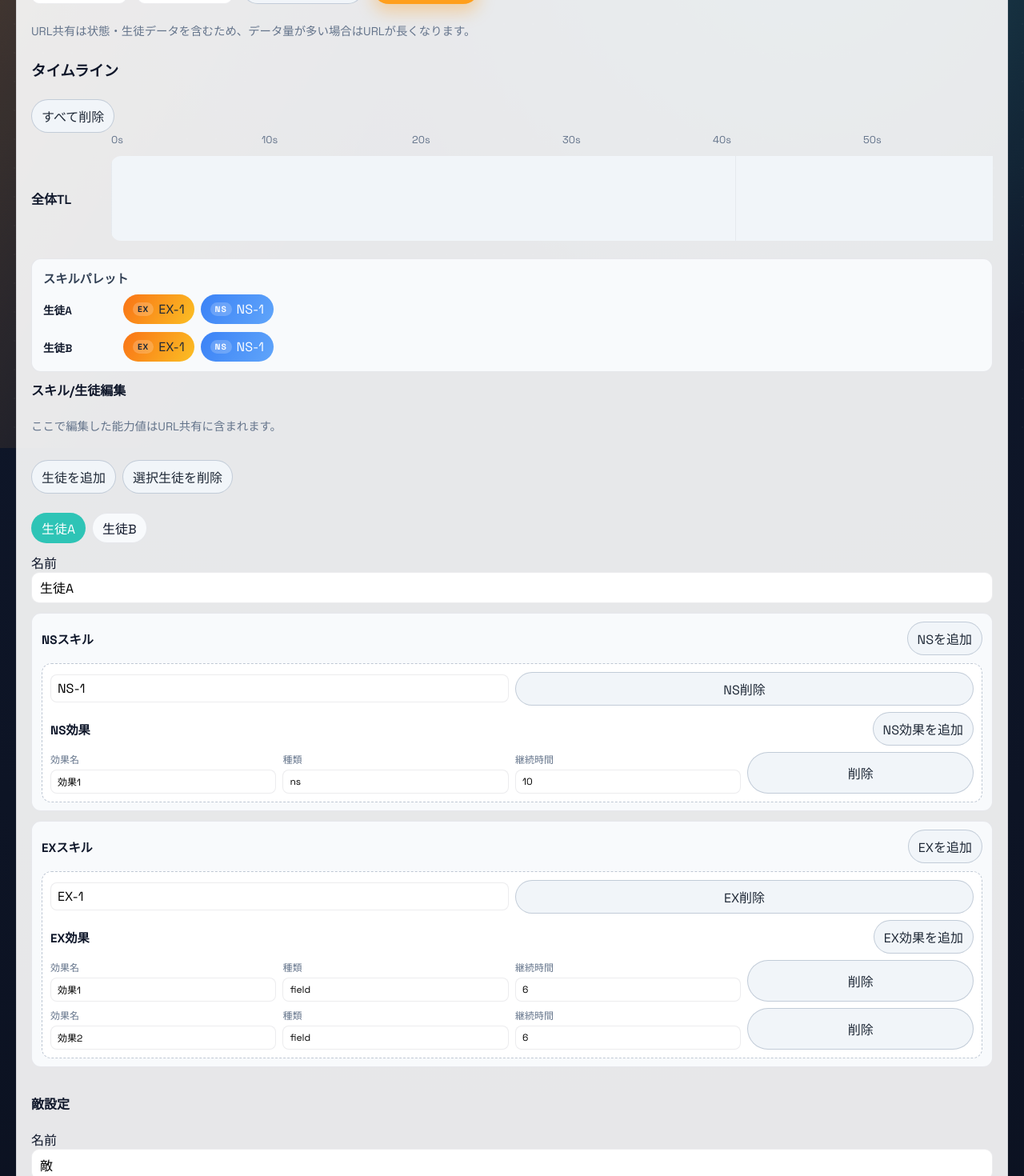
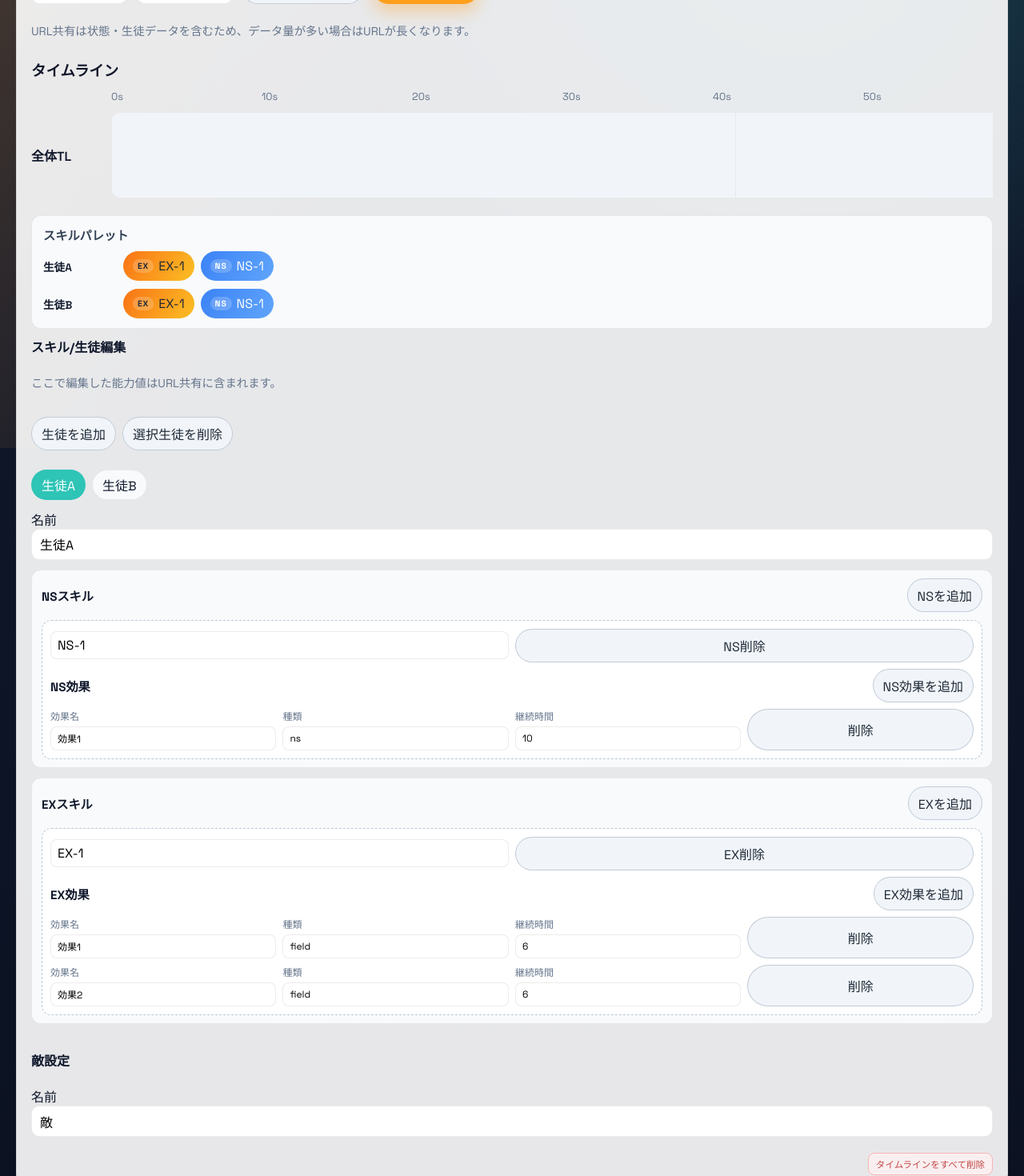
Before and after one commit to AbiraShiba/tl-puzzle, a React (Vite) app: page / in a window 1280 px wide. Shown: the part 240-1710 px from the top of the page at 80% size. Built offline with nearby package versions, Linux system fonts and the light colour scheme.

Commit message:
🎨 add delete button

```diff
--- a/src/App.tsx
+++ b/src/App.tsx
@@ -774,9 +774,6 @@ export default function App() {
     const nextTimeStep = parsed.timeStep ?? DEFAULT_TIME_STEP;
     setTimelineSeconds(nextTimeline);
     setTimeStep(nextTimeStep);
-    setInspectTime((current) =>
-      Math.round(Math.min(current, nextTimeline) / nextTimeStep) * nextTimeStep
-    );
     setEvents(clampEventsToTimeline(normalized, nextTimeline, nextTimeStep));
     if (parsed.enemy) {
       setEnemy(parsed.enemy);
@@ -801,6 +798,12 @@ export default function App() {
   const handleTimelineClear = () => {
     setEvents([]);
     setSelectedBuffRef(null);
+  };
+  const handleTimelineClearDanger = () => {
+    if (!window.confirm("タイムライン上の配置をすべて削除します。よろしいですか？")) {
+      return;
+    }
+    handleTimelineClear();
   };
 
   const updateEvent = (eventId: string, patch: Partial<ExEvent>) => {
@@ -834,7 +837,6 @@ export default function App() {
   const updateTimelineSeconds = (value: number) => {
     const nextSeconds = clamp(Math.round(value), 10, 600);
     setTimelineSeconds(nextSeconds);
-    setInspectTime((current) => Math.min(current, nextSeconds));
     setEvents((current) => clampEventsToTimeline(current, nextSeconds, timeStep));
   };
 
@@ -849,7 +851,6 @@ export default function App() {
   const updateTimeStep = (value: number) => {
     const nextStep = clamp(Math.round(value * 100) / 100, 0.05, 1);
     setTimeStep(nextStep);
-    setInspectTime((current) => Math.round(current / nextStep) * nextStep);
     setEvents((current) =>
       current.map((evt) => {
         const nextStart = clamp(
@@ -1213,11 +1214,6 @@ export default function App() {
               URL共有は状態・生徒データを含むため、データ量が多い場合はURLが長くなります。
             </p>
             <h2>タイムライン</h2>
-          <div className="timeline-controls">
-            <button type="button" className="ghost" onClick={handleTimelineClear}>
-              すべて削除
-            </button>
-          </div>
           </div>
 
           <div className="timeline-scroll">
@@ -2007,6 +2003,15 @@ export default function App() {
               </div>
             </div>
           </div>
+          <div className="timeline-danger-zone">
+            <button
+              type="button"
+              className="danger-button"
+              onClick={handleTimelineClearDanger}
+            >
+              タイムラインをすべて削除
+            </button>
+          </div>
         </section>
         </div>
 
--- a/src/styles.css
+++ b/src/styles.css
@@ -477,25 +477,6 @@ input[type="number"] {
   gap: 12px;
 }
 
-.timeline-controls {
-  display: flex;
-  gap: 16px;
-  align-items: center;
-  flex-wrap: wrap;
-}
-
-.timeline-controls label {
-  display: flex;
-  flex-direction: column;
-  gap: 4px;
-  font-size: 0.9rem;
-  color: var(--ink-soft);
-}
-
-.timeline-controls input[type="range"] {
-  width: min(420px, 80vw);
-}
-
 .timeline-settings {
   display: flex;
   gap: 12px;
@@ -548,6 +529,29 @@ input[type="number"] {
   margin-top: 10px;
   display: grid;
   gap: 12px;
+}
+
+.timeline-danger-zone {
+  margin-top: 20px;
+  display: flex;
+  justify-content: flex-end;
+}
+
+.danger-button {
+  padding: 5px 9px;
+  border-radius: 8px;
+  font-size: 0.72rem;
+  border: 1px solid #fca5a5;
+  background: #fff1f2;
+  color: #b91c1c;
+  box-shadow: none;
+  opacity: 0.78;
+}
+
+.danger-button:hover {
+  transform: none;
+  box-shadow: none;
+  opacity: 1;
 }
 
 .timeline-editor h3 {
```
